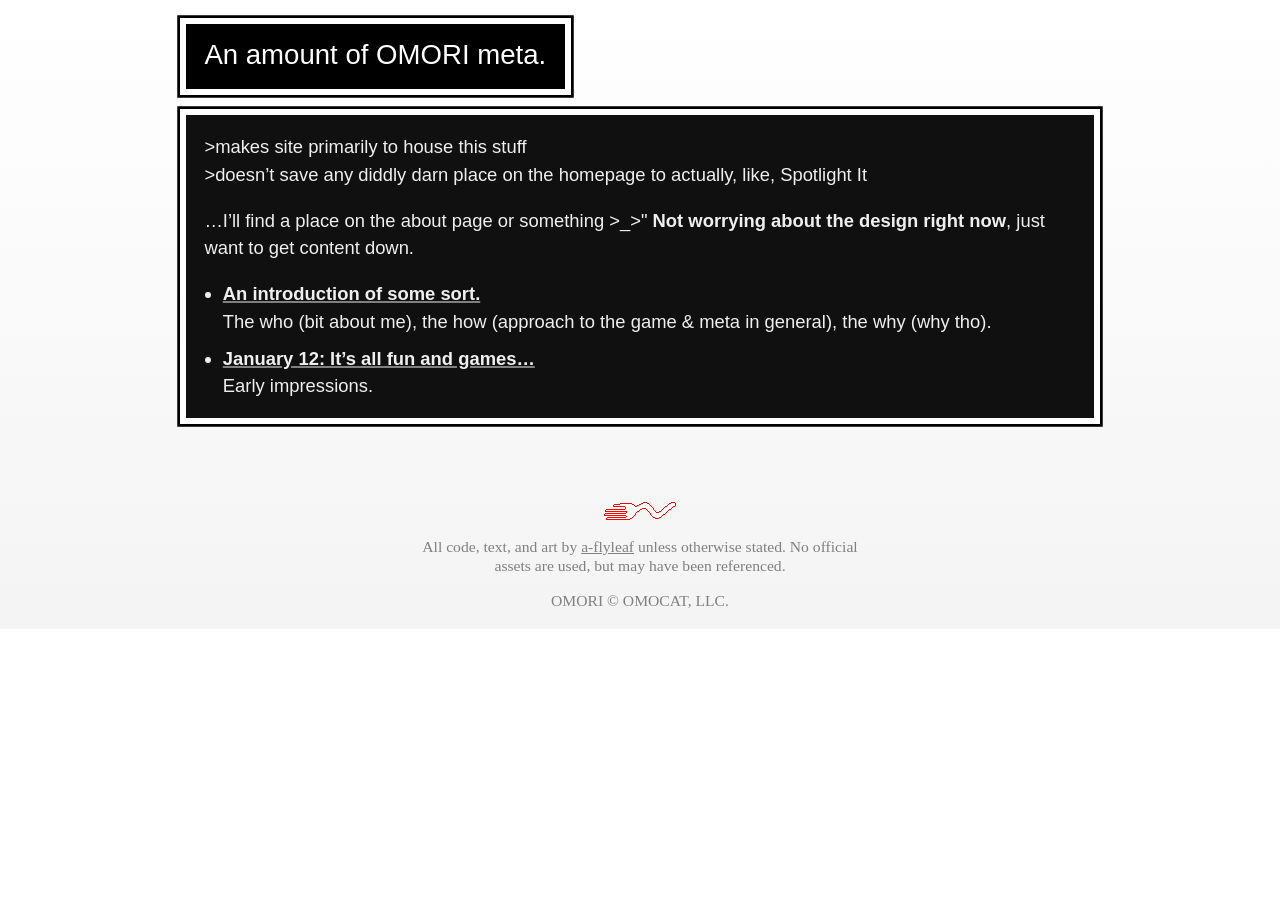
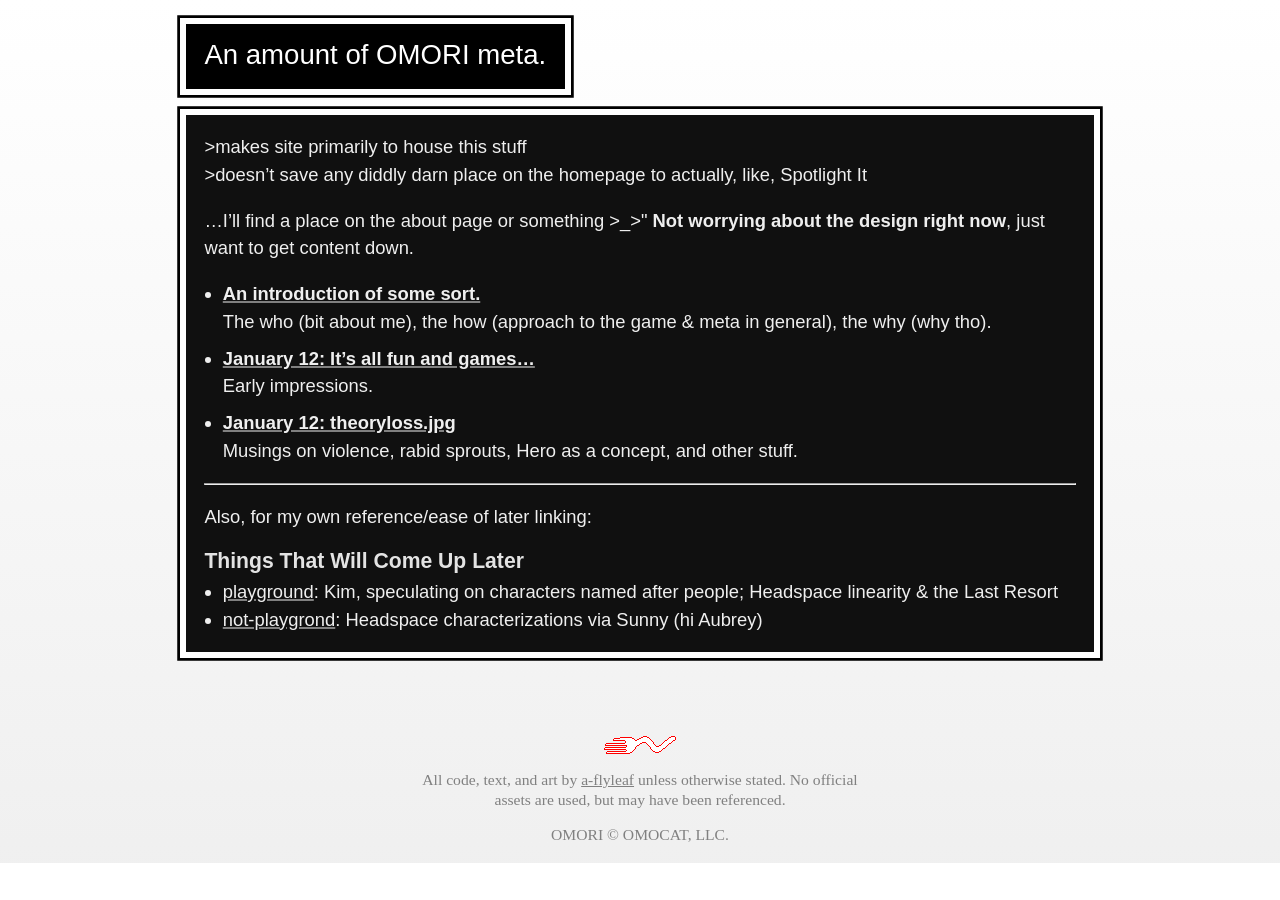
Before and after one commit to a-flyleaf/omori, a Jekyll site: the page built from meta.md, in a window 1280 px wide. Built offline with Jekyll 4.4.1, drawn with Linux system fonts in a browser that asks for light colours.

Commit message:
meta: post (not-playground), file renaming

```diff
--- a/assets/ws.css
+++ b/assets/ws.css
@@ -20,13 +20,15 @@
 .box h4{font-size:1.15em; color:#bfbfbf;}
 .box h2+p,.box h3+p,.box h4+p,.box h2+ul,.box h3+ul,.box h4+ul{margin-top:.25em;}
 .box ul{margin:1em 0 1em 1em;} .box li>ul{margin:0 0 .5em 1em;} .para li{margin:.5em 0;}
+.box .box{border-width:.25em;}
 
 .dc{border:0; padding:.05em 1em; font-family:verdana,sans-serif; line-height:1.65; border-radius:.25em; margin:1em auto; background:#313338; color:#e0e1e5; max-width:35em;} .dc p,.dc ul{font-size:.85em;}
 .dc-info{font-size:.85em; margin:1.5em 0 -1em;} .dc-info:first-of-type{margin-top:.75em;} .dc-info b{font-weight:normal; color:#f3f4f5;} .time{color:#82858f; font-size:.75em; margin-left:1em;}
 .dc ul{list-style-type:none; text-indent:-.85em;} .dc p+ul{margin-top:-1em;} .dc ul li:before{content:"- ";}
 .dc img{background:#1e1f22; color:#82858f;}
+q.dc{padding:0; font-size:.85em;} q.dc:before,q.dc:after{content:none;} li q.dc{display:inline-block; max-width:100%; margin:.25em 0; vertical-align:top;}
 
-#doodl{text-align:center;}
+.doodl{text-align:center;}
 figcaption{color:#dfdfdf; font-size:.85em; margin:-1em 0 0;}
 
 footer{text-align:center; font-size:.85em; max-width:30em; margin:5em auto -1em; color:#808080;}
--- a/meta.md
+++ b/meta.md
@@ -1,7 +1,7 @@
 ---
 layout: ws-text
 title: An amount of OMORI meta.
-css: main li{margin:.5em 0;}
+css: main ul:first-of-type li{margin:.5em 0;} .box h2{font-size:1.15em; font-weight:bold;}
 ---
 &gt;makes site primarily to house this stuff
 &gt;doesn't save any diddly darn place on the homepage to actually, like, Spotlight It
@@ -12,3 +12,12 @@
 The who (bit about me), the how (approach to the game & meta in general), the why (why tho).
 - <b>[January 12: It's all fun and games...](playground)</b>
 Early impressions.
+- <b>[January 12: theoryloss.jpg](not-playground)</b>
+Musings on violence, rabid sprouts, Hero as a concept, and other stuff.
+
+----
+
+Also, for my own reference/ease of later linking:
+## Things That Will Come Up Later
+- [playground](playground): Kim, speculating on characters named after people; Headspace linearity & the Last Resort
+- [not-playgrond](not-playground): Headspace characterizations via Sunny (hi Aubrey)
```
Also changed, not shown: _meta/2023-03-02_2playground.md (renamed from _meta/2023-03-02-playground.md, +2 -2 lines), _meta/2023-03-02_3notplayground.md (added, +119 -0 lines), _meta/2023-03-02_1intropost.md (renamed from _meta/2023-03-02-intropost.md), assets/img/misc/rabies.png (added), assets/img/misc/why.png (added), changelog.md.
